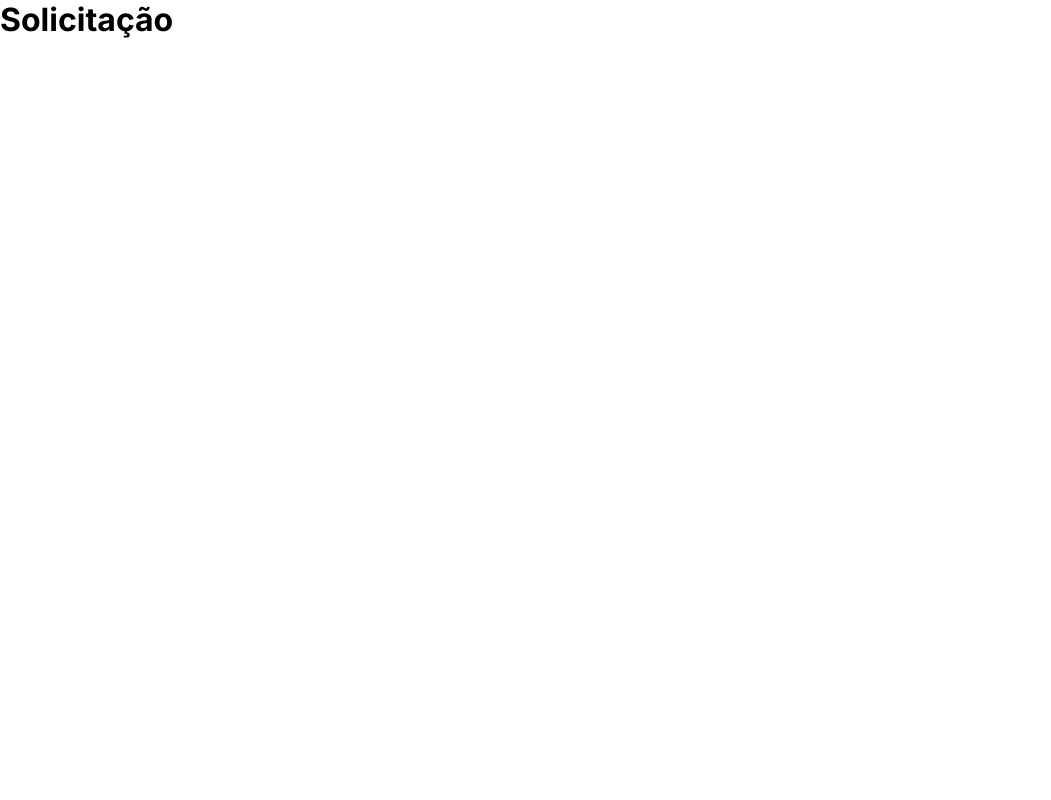
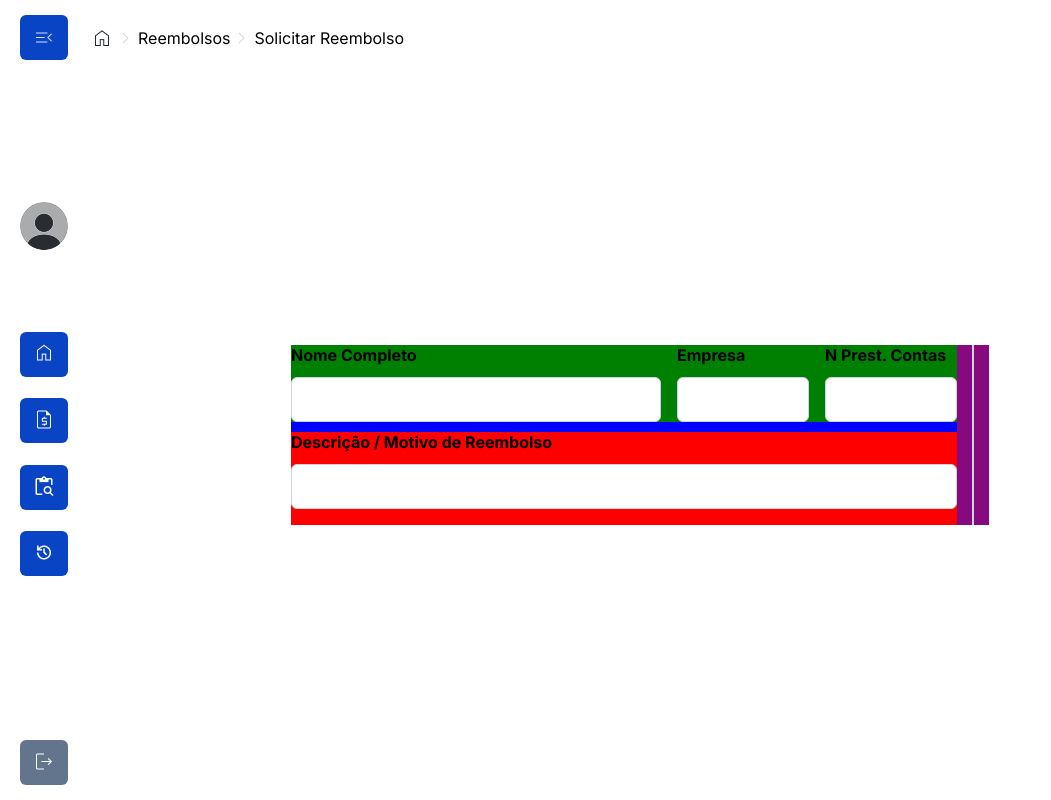
Before and after one commit to Felipesv1/Sispar, a React (Vite) app: page /solicitar-reembolso in a window 1280 px wide. Shown: the whole page, without its empty margins (0-1051 px from the left). Built offline with nearby package versions, Linux system fonts and the light colour scheme.

Commit message:
new component

```diff
--- a/src/components/solicitacao/Solicitacao.jsx
+++ b/src/components/solicitacao/Solicitacao.jsx
@@ -1,7 +1,51 @@
+import Home_icon from "../../assets/Dashboard/icon_casa_gray.png";
+import setinha from "../../assets/Dashboard/seta.png";
+import Navbar from "../navbar/NavBar.jsx";
+import style from "./Solicitacao.module.scss";
 export default function Solicitacao() {
   return (
     <div>
-      <h1>Solicitação</h1>
+      <Navbar />
+      <header className={style.container__header_refund}>
+        <img src={Home_icon} alt="icon Home" />
+        <img src={setinha} alt="seta" />
+        <span>Reembolsos</span>
+        <img src={setinha} alt="seta" />
+        <span>Solicitar Reembolso</span>
+      </header>
+      <main className={style.container__main_refund}>
+        <form>
+          <section className={style.container__form_first_section}>
+            <div className={style.container__form_first_div__input}>
+              <div>
+                <label htmlFor="name">Nome Completo</label>
+                <input className={style.name} type="text" id="name" />
+              </div>
+              <div>
+                <label htmlFor="empresa">Empresa</label>
+                <input className={style.enterprise} type="text" id="empresa" />
+              </div>
+              <div>
+                <label htmlFor="Prest_Contas">N Prest. Contas</label>
+                <input
+                  type="number"
+                  className={style.accounts}
+                  id="Prest_Contas"
+                />
+              </div>
+            </div>
+            <div className={style.container__desscription}>
+              <label htmlFor="description">
+                Descrição / Motivo de Reembolso
+              </label>
+              <input type="text" id="description" />
+            </div>
+          </section>
+          <div className={style.border}>
+            <span></span>
+          </div>
+        </form>
+      </main>
     </div>
   );
 }
--- a/src/components/solicitacao/Solicitacao.module.scss
+++ b/src/components/solicitacao/Solicitacao.module.scss
@@ -0,0 +1,70 @@
+.container__header_refund {
+  width: 300pxpx;
+  margin: auto 90px;
+  height: 75px;
+  display: flex;
+  align-items: center;
+}
+
+.container__main_refund {
+  max-width: 100%;
+  margin: auto 90px;
+  height: 90vh;
+}
+form {
+  background-color: rgb(134, 9, 128);
+  display: flex;
+}
+.container__form_first_section {
+  background-color: blue;
+  width: 41.625rem;
+  height: 180px;
+  display: flex;
+  flex-direction: column;
+  .container__form_first_div__input {
+    background-color: green;
+
+    width: 41.625rem;
+    display: flex;
+    justify-content: space-between;
+    div {
+      display: flex;
+      flex-direction: column;
+    }
+  }
+  input {
+    height: 45px;
+    border: 0.8px solid rgba(203, 212, 225, 1);
+    border-radius: 6px;
+  }
+  label {
+    margin-bottom: 12px;
+    font-weight: 700;
+  }
+  .name {
+    width: 370px;
+  }
+  .enterprise,
+  .accounts {
+    width: 132px;
+  }
+  .container__desscription {
+    width: 41.625rem;
+    display: flex;
+    flex-direction: column;
+    margin-top: 10px;
+    background-color: red;
+    height: 100%;
+  }
+}
+.border {
+  width: 32px;
+  height: 180px;
+  display: flex;
+  align-items: center;
+  justify-content: center;
+  span {
+    height: 180px;
+    border: 1px solid rgba(203, 212, 225, 1);
+  }
+}
```
